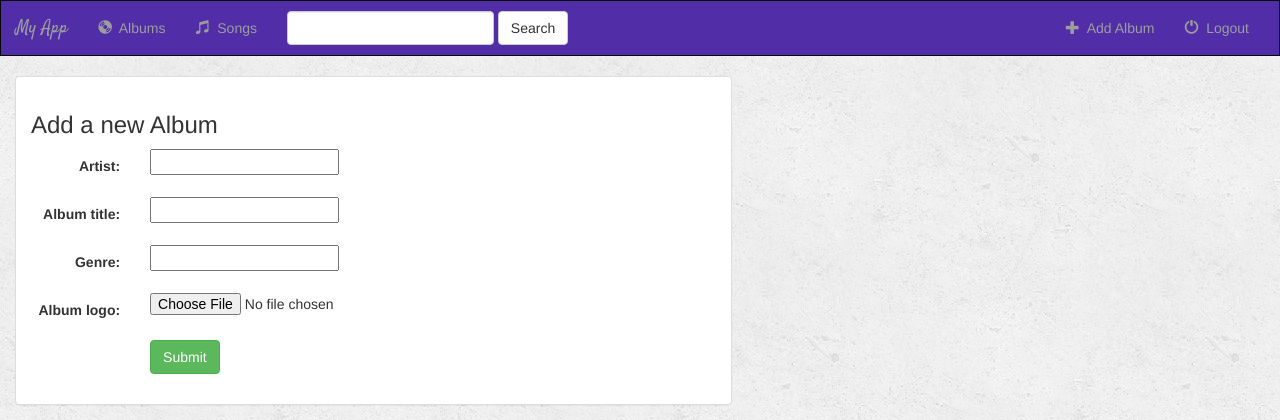
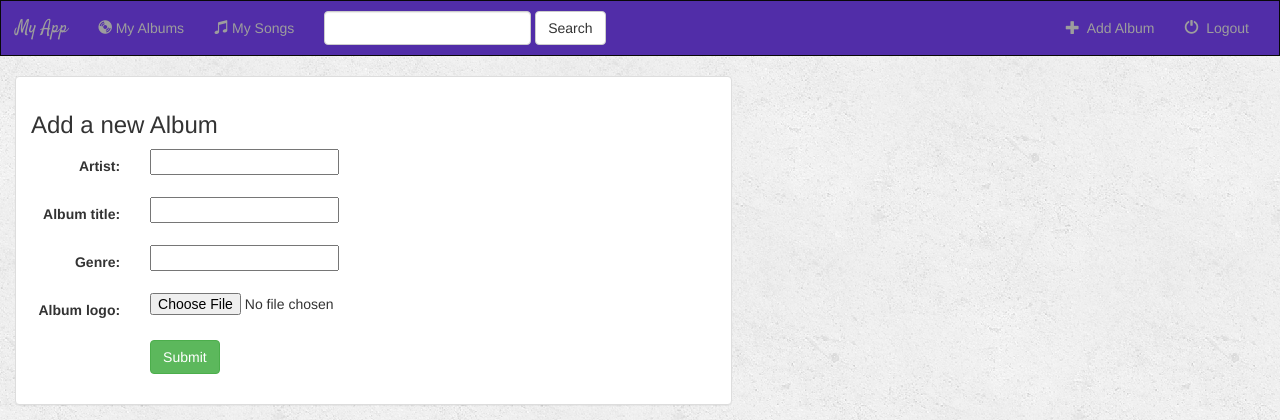
Before and after one commit to amar061996/Music, a Django app: page /music/album/add in a window 1280 px wide. Shown: the top 420 px of the page. Run offline with Django 3.2, Linux system fonts and the light colour scheme; the visitor is signed in with stand-in values (Sample User, id 1); parts of the project's set-up code (start-up, migrations or seed data) failed here and were passed over; some libraries are stand-ins or nearby versions.

Commit message:
Added My Album to list users Albums

```diff
--- a/music/templates/music/base.html
+++ b/music/templates/music/base.html
@@ -33,8 +33,8 @@
         <!-- Items -->
         <div class="collapse navbar-collapse" id="topNavBar">
             <ul class="nav navbar-nav">
-                <li class=""><a href="{% url 'music:index' %}"><span class="glyphicon glyphicon-cd" aria-hidden="true"></span>&nbsp; Albums</a></li>
-                <li class=""><a href="#"><span class="glyphicon glyphicon-music" aria-hidden="true"></span>&nbsp; Songs</a></li>
+                <li class=""><a href="{% url 'music:my_album' %}"><span class="glyphicon glyphicon-cd" aria-hidden="true"></span>&nbsp;My Albums</a></li>
+                <li class=""><a href="#"><span class="glyphicon glyphicon-music" aria-hidden="true"></span>&nbsp;My Songs</a></li>
             </ul>
             <form class="navbar-form navbar-left" role="search" method="get" action="{% url 'music:index' %}">
                 <div class="form-group">
--- a/music/urls.py
+++ b/music/urls.py
@@ -18,6 +18,8 @@ urlpatterns = [
     #tutorial
 
     url(r'^$', views.IndexView.as_view(),name='index'),
+    #my_album_list
+    url(r'^myalbum$',login_required(views.MyAlbumList.as_view()),name='my_album'),
     #register
      url(r'^register/$', views.UserFormView.as_view(),name='register'),
     #login
--- a/music/views.py
+++ b/music/views.py
@@ -31,7 +31,11 @@ class IndexView(generic.ListView):
     def get_queryset(self):
         return Album.objects.all()
 
-
+class MyAlbumList(generic.ListView):
+    template_name = 'music/index.html'
+    context_object_name = 'all_album'
+    def get_queryset(self):
+        return Album.objects.filter(owner=self.request.user)
 
 class DetailView(generic.DetailView):
     model = Album
```
